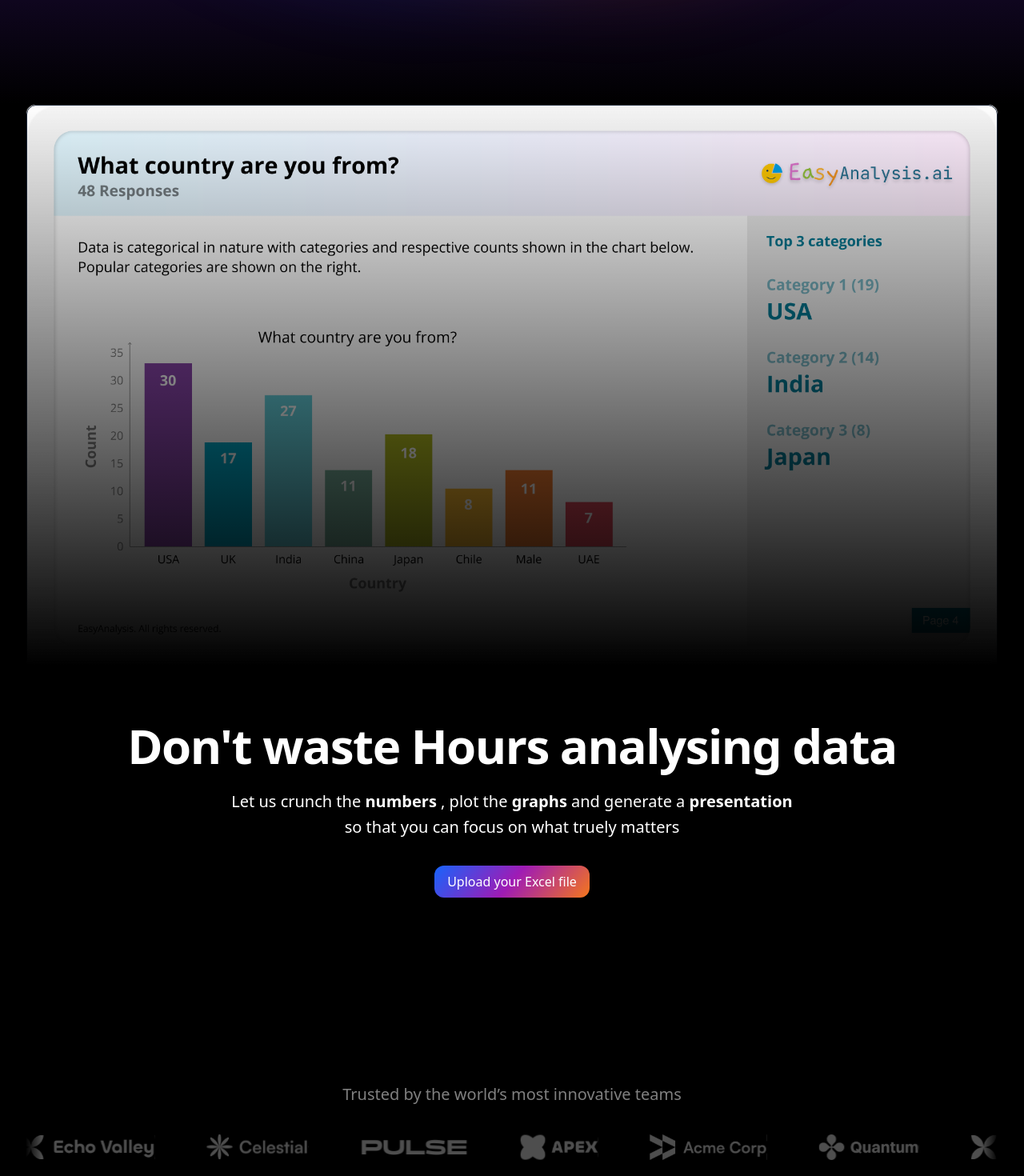
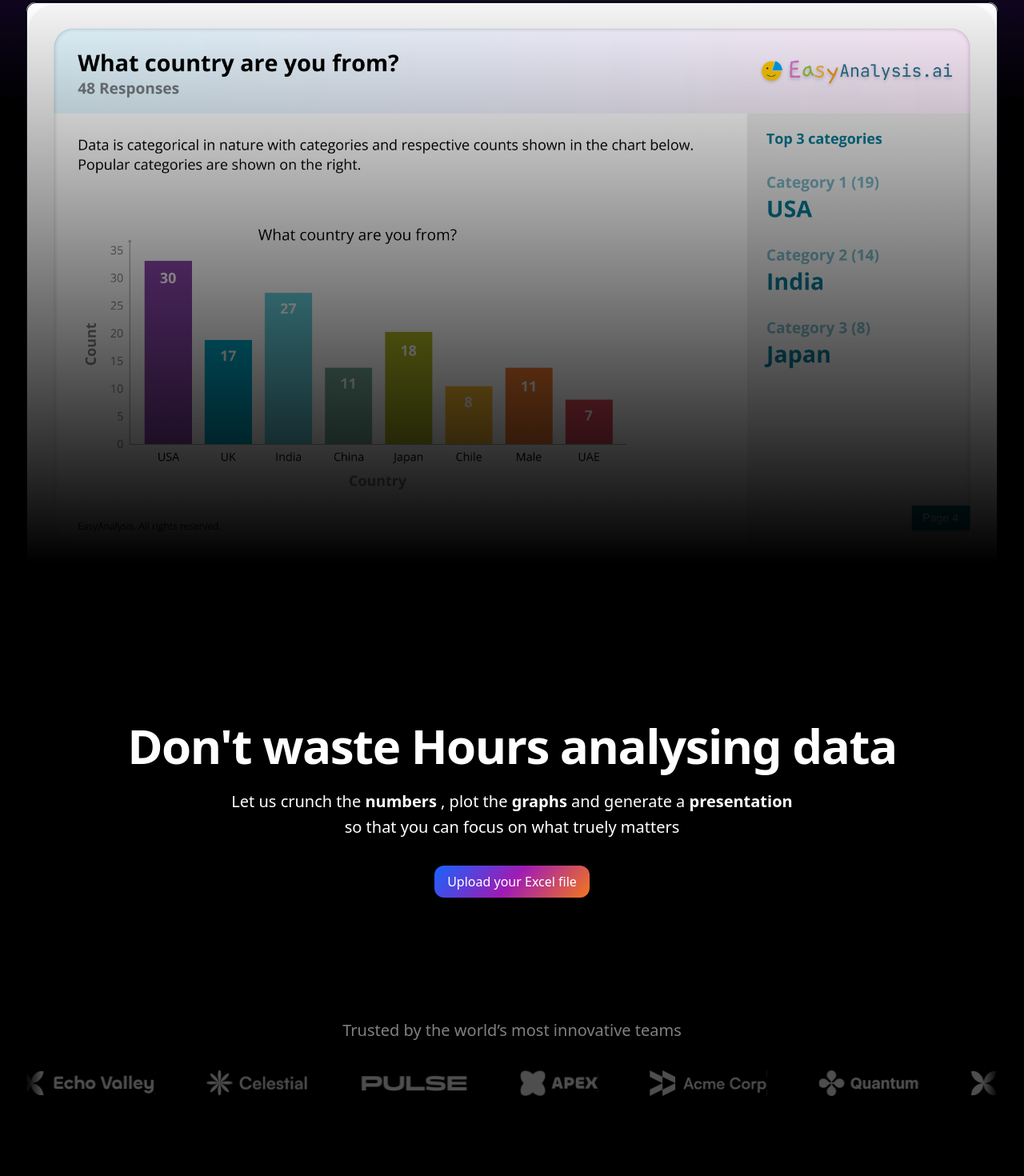
Before and after one commit to aakash2330/saas-landing, a Next.js app: page / in a window 1280 px wide. Shown: the part 670-2140 px from the top of the page at 80% size. Built offline with nearby package versions, Linux system fonts and the light colour scheme.

Commit message:
progress

```diff
--- a/components/hero-section.tsx
+++ b/components/hero-section.tsx
@@ -13,14 +13,14 @@ export default function HeroSection() {
     >
       <div
         ref={ref}
-        className="relative after:[background:linear-gradient(to_top,hsl(var(--background))_2%,transparent)] after:z-50 after:absolute after:inset-0   animate-fade-up [--animation-delay:400ms] [perspective:2000px]"
+        className="relative -translate-y-32 after:[background:linear-gradient(to_top,hsl(var(--background))_2%,transparent)] after:z-50 after:absolute after:inset-0   animate-fade-up [--animation-delay:400ms] [perspective:2000px]"
       >
         <div
           className={`rounded-xl border border-black bg-white  before:absolute before:bottom-1/2 before:left-0 before:top-0 before:h-full before:w-full before:opacity-0 before:[filter:blur(180px)] before:[background-image:linear-gradient(to_bottom,var(--color-one),var(--color-one),transparent_40%)] `}
         >
           <Image
-            width={1000}
-            height={1000}
+            width={800}
+            height={800}
             src={heroImage}
             alt="Hero Image"
             className="block  relative dark:hidden border rounded-[inherit] w-full h-full object-contain"
--- a/components/logo-ticker.tsx
+++ b/components/logo-ticker.tsx
@@ -49,7 +49,7 @@ export function LogoTicker() {
   const { isMobile } = useMediaQuery();
 
   return (
-    <div className="bg-black py-24 mt-[5rem] text-white">
+    <div className="bg-black py-24  text-white">
       <div className="container">
         <h2 className="text-center text-xl text-white/50">
           Trusted by the world’s most innovative teams
```
